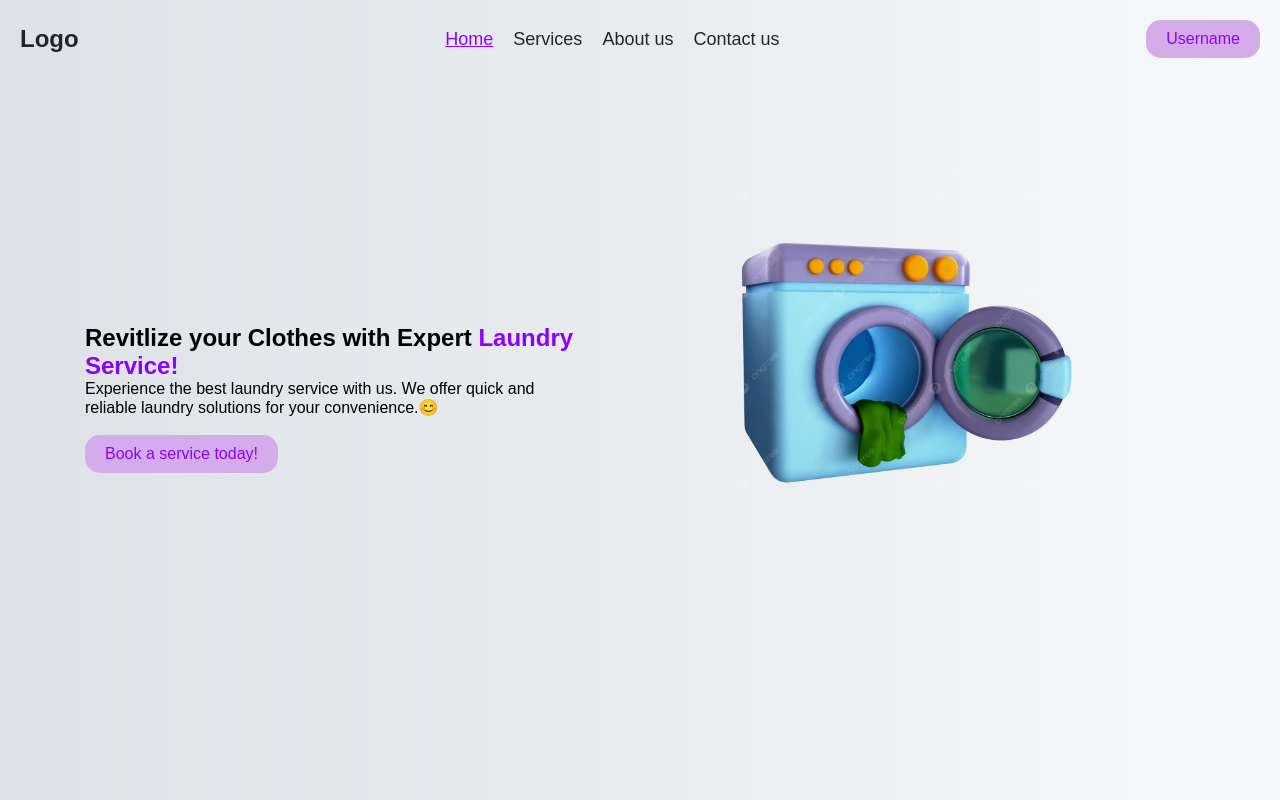
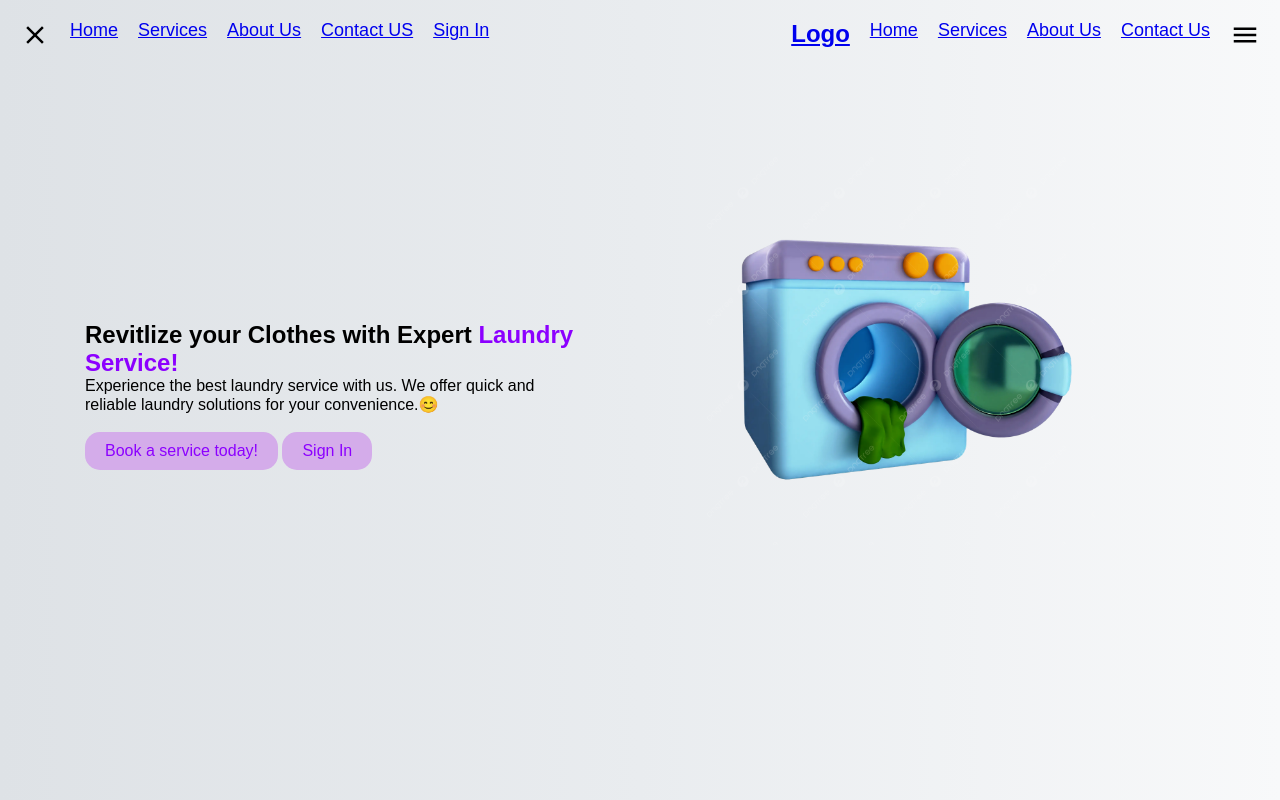
Before and after one commit to Rohan3037/my-website, a plain HTML site: page index.html in a window 1280 px wide. Drawn offline with Linux system fonts and the light colour scheme; a web font is replaced by a local one.

Commit message:
Update index.html

```diff
--- a/index.html
+++ b/index.html
@@ -11,17 +11,22 @@
 </head>
 <body>
     <nav>
-        <div class="logo">Logo</div>
-        <ul id="navLinks">
-            <li class="home">Home</li>
-            <li>Services</li>
-            <li>About us</li>
-            <li>Contact us</li>
+         <ul class="sidebar">
+            <li onclick="hideSidebar()"><a href="#"><svg xmlns="http://www.w3.org/2000/svg" height="30px" viewBox="0 -960 960 960" width="30px" fill="#000"><path d="m256-200-56-56 224-224-224-224 56-56 224 224 224-224 56 56-224 224 224 224-56 56-224-224-224 224Z"/></svg></a></li>
+            <li><a href="#">Home</a></li>
+            <li><a href="#">Services</a></li>
+            <li><a href="#">About Us</a></li>
+            <li><a href="#">Contact US</a></li>
+            <li><a href="#">Sign In</a></li>
         </ul>
-        <button class="btn1">Username</button>
-        <div class="hamburger" id="hamburger">
-      ☰
-    </div>
+        <ul>
+            <li class="logo"><a href="#">Logo</a></li>
+            <li class="hideOnMobile home"><a href="#">Home</a></li>
+            <li class="hideOnMobile"><a href="#">Services</a></li>
+            <li class="hideOnMobile"><a href="#">About Us</a></li>
+            <li class="hideOnMobile"><a href="#">Contact Us</a></li>
+            <li class="side" onclick="showSidebar()"><a href="#"><svg xmlns="http://www.w3.org/2000/svg" height="30px" viewBox="0 -960 960 960" width="30px" fill="#000"><path d="M120-240v-80h720v80H120Zm0-200v-80h720v80H120Zm0-200v-80h720v80H120Z"/></svg></a></li>
+        </ul>
     </nav>
     <section class="hero">
         <div class="left">
@@ -29,12 +34,23 @@
             <p>Experience the best laundry service with us. We offer quick and reliable laundry solutions for your convenience.😊</p>
             <br>
             <button class="btn2">Book a service today!</button>
+            <button class="btn1">Sign In</button>
         </div>
         <div class="right">
             <img src="washing machin.png" alt="Laundry Service" width="400px">
         </div>
     </section>
-    <script src="script.js"></script>
+    <script>
+         function showSidebar() {
+            const sidebar = document.querySelector('.sidebar');
+            sidebar.style.display = 'flex';
+        }
+
+        function hideSidebar() {
+            const sidebar = document.querySelector('.sidebar');
+            sidebar.style.display = 'none';
+        }
+    </script>
 </body>
 
 </html>
```
